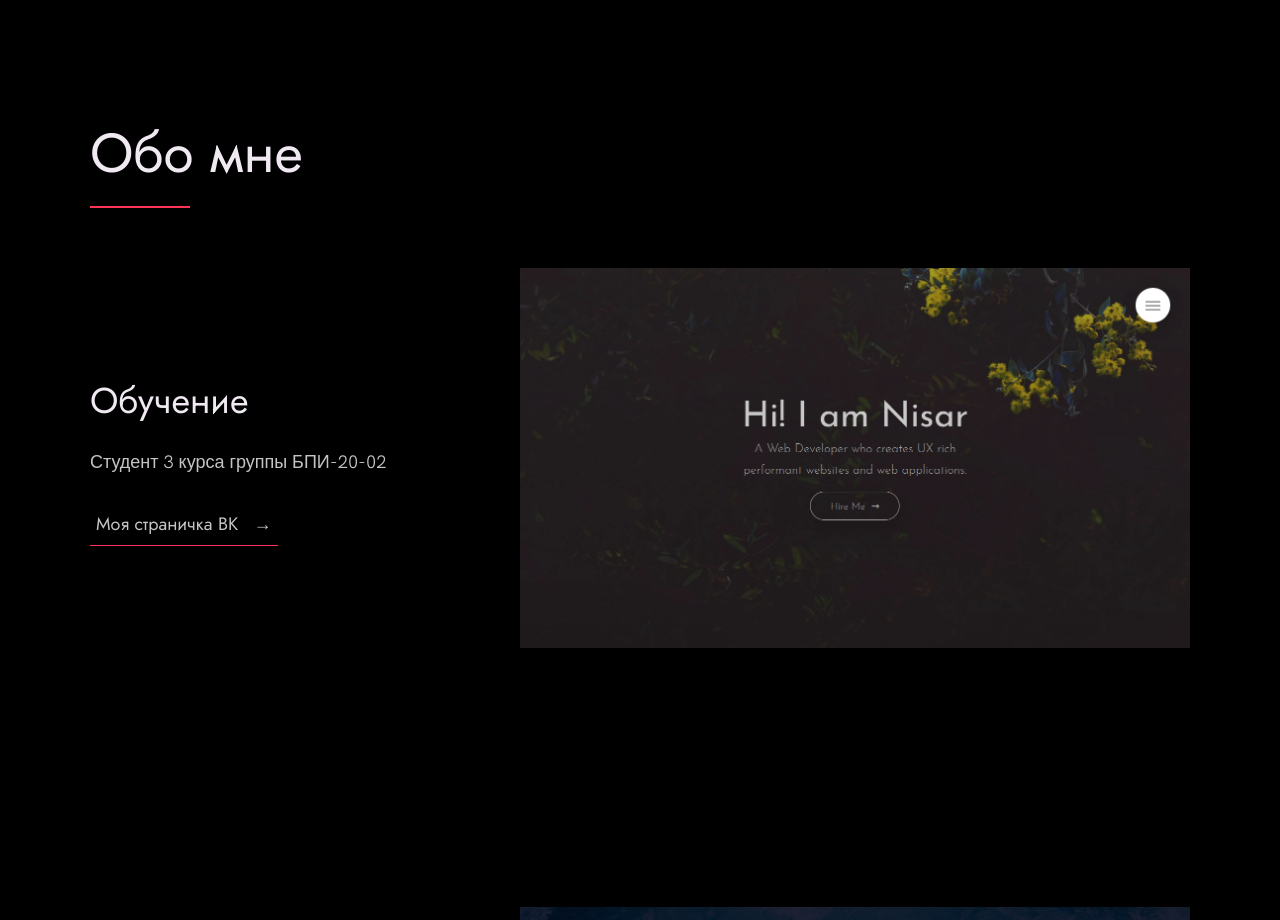
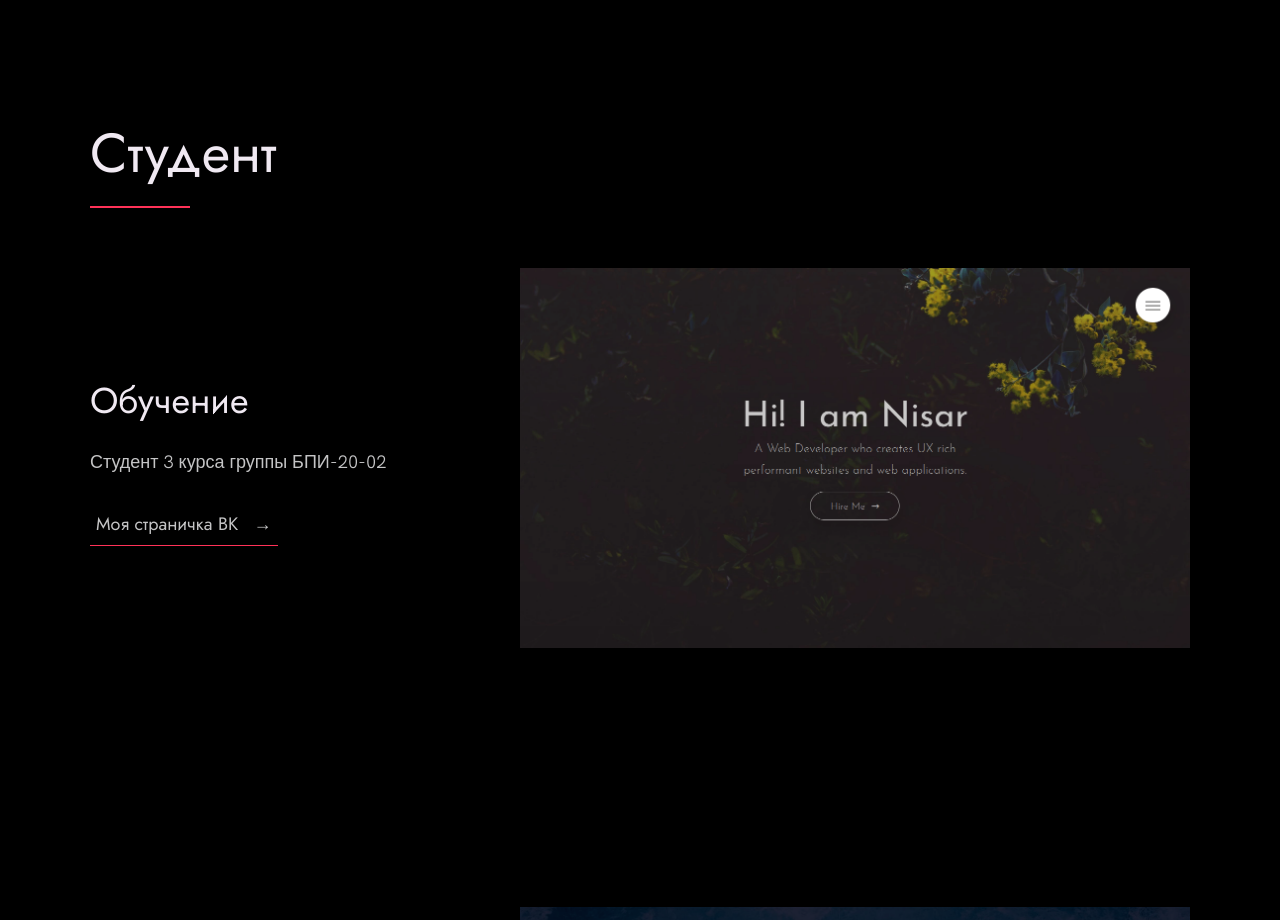
Before and after one commit to galiaskarovd/mysite, a plain HTML site: page index.html in a window 1280 px wide. Shown: the part 800-1720 px from the top of the page. Drawn offline with Linux system fonts and the light colour scheme.

Commit message:
Update index.html

```diff
--- a/index.html
+++ b/index.html
@@ -39,7 +39,7 @@
   <main role="main">
     <section class="work" id="work">
       <div class="row">
-        <h2>Обо мне</h2>
+        <h2>Студент</h2>
         <div class="work__boxes">
           <div class="work__box">
             <div class="work__text">
```
